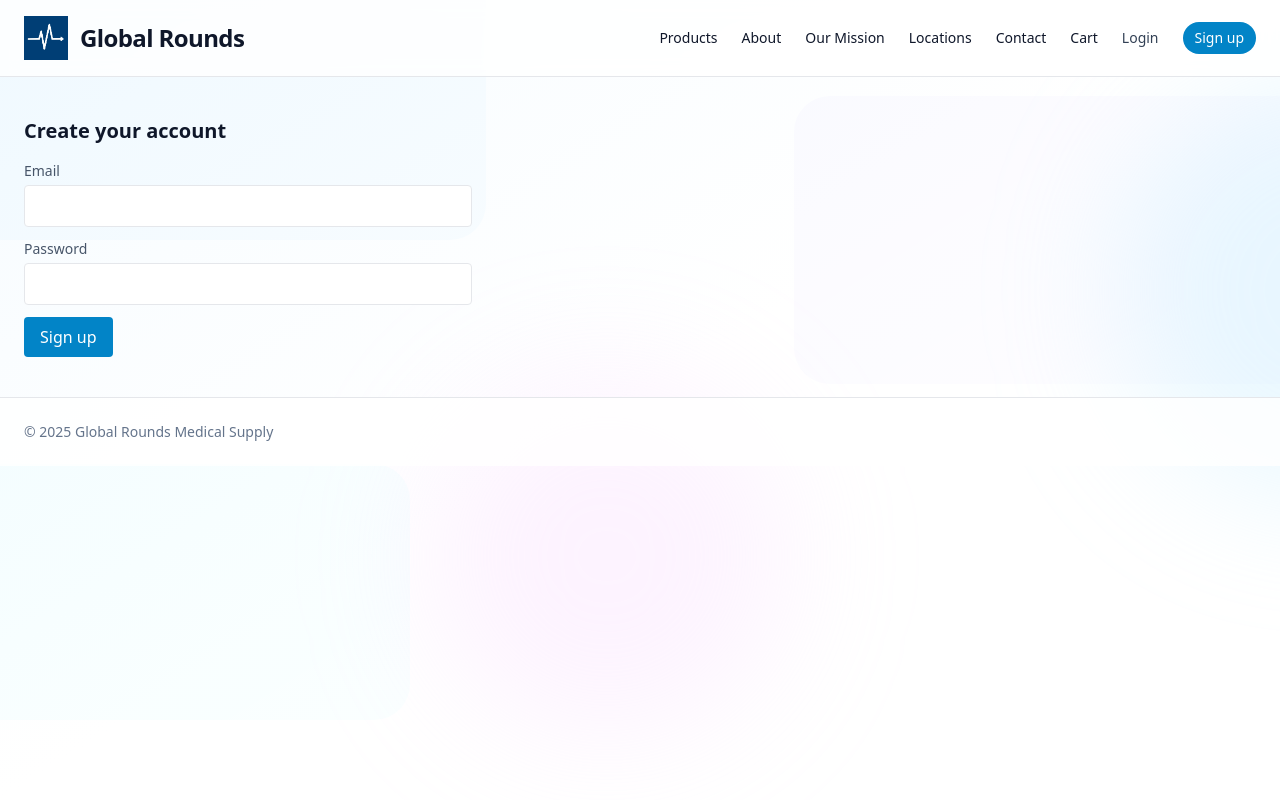
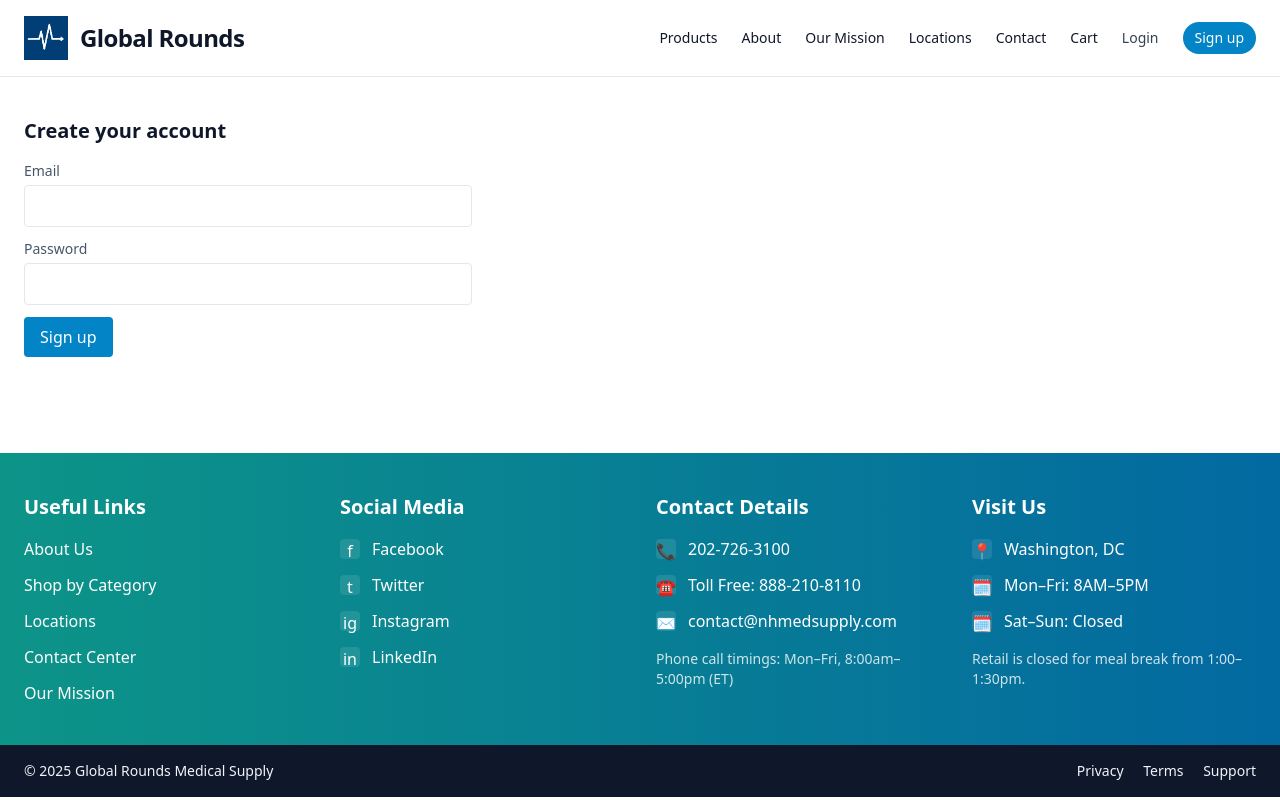
Before and after one commit to lenawsong/global-rounds, a FastAPI app: page /signup in a window 1280 px wide. Run offline with FastAPI, Linux system fonts and the light colour scheme; some libraries are stand-ins or nearby versions.

Commit message:
added base

```diff
--- a/app/templates/base.html
+++ b/app/templates/base.html
@@ -8,38 +8,13 @@
   <!-- Tailwind CDN -->
   <script src="https://cdn.tailwindcss.com"></script>
 
-  <!-- Streaml-style layered background (soft color blocks + gentle gradients) -->
+  <!-- Optional: system font for crisp type -->
   <style>
-    .bg-streaml { position: relative; min-height: 100%; isolation: isolate; }
-    .bg-streaml > .layer {
-      position: fixed; /* full-bleed layers */
-      inset: 0; z-index: -1; pointer-events: none;
-    }
-    .bg-streaml .block { position: absolute; border-radius: 28px; filter: saturate(110%); }
-    @media (min-width: 768px) { .bg-streaml .block { border-radius: 36px; } }
+    html{font-family:ui-sans-serif,-apple-system,BlinkMacSystemFont,"Segoe UI",Roboto,Helvetica,Arial}
   </style>
 </head>
 
-<body class="bg-white text-slate-900 bg-streaml">
-  <!-- Layer 1: base -->
-  <div class="layer">
-    <div class="absolute inset-0 bg-white"></div>
-  </div>
-
-  <!-- Layer 2: color blocks -->
-  <div class="layer">
-    <div class="block left-[-6%] top-[-4%] w-[44vw] h-[34vh] bg-sky-50"></div>
-    <div class="block right-[-4%] top-[12%] w-[42vw] h-[36vh] bg-violet-50"></div>
-    <div class="block left-[-8%] bottom-[10%] w-[40vw] h-[32vh] bg-cyan-50"></div>
-  </div>
-
-  <!-- Layer 3: gentle gradient washes -->
-  <div class="layer">
-    <div class="absolute inset-0 bg-gradient-to-br from-sky-50/60 via-white/70 to-white"></div>
-    <div class="absolute right-[-20%] top-[10%] h-[420px] w-[420px] rounded-full bg-sky-200/30 blur-3xl"></div>
-    <div class="absolute left-1/3 bottom-[8%] h-[360px] w-[360px] rounded-full bg-fuchsia-200/25 blur-3xl"></div>
-  </div>
-
+<body class="bg-white text-slate-900">
   <!-- Header -->
   <header class="border-b bg-white/80 backdrop-blur">
     <div class="max-w-7xl mx-auto px-4 md:px-6 py-4 flex items-center justify-between">
@@ -64,7 +39,7 @@
         {% endif %}
       </nav>
 
-      <!-- Mobile nav -->
+      <!-- Mobile nav (simple) -->
       <nav class="sm:hidden flex items-center gap-3 text-sm">
         <a href="/catalog" class="hover:underline">Products</a>
         <a href="/cart" class="hover:underline">Cart</a>
@@ -85,13 +60,108 @@
   {% endif %}
 
   <!-- Page content -->
-  <main class="max-w-7xl mx-auto px-4 md:px-6 py-10">
+  <main class="max-w-7xl mx-auto px-4 md:px-6 py-8 md:py-10">
     {% block content %}{% endblock %}
   </main>
 
-  <footer class="border-t bg-white/80">
-    <div class="max-w-7xl mx-auto px-4 md:px-6 py-6 text-sm text-slate-500">
-      © 2025 Global Rounds Medical Supply
+  <!-- Footer -->
+  <footer class="mt-14">
+    <!-- Top: 4-column info bar -->
+    <div class="bg-gradient-to-r from-teal-600 to-sky-700 text-white">
+      <div class="max-w-7xl mx-auto px-4 md:px-6 py-10">
+        <div class="grid gap-8 md:grid-cols-4">
+          <!-- Useful Links -->
+          <div>
+            <h4 class="text-xl font-semibold mb-4">Useful Links</h4>
+            <ul class="space-y-3">
+              <li><a href="/about" class="hover:underline">About Us</a></li>
+              <li><a href="/catalog" class="hover:underline">Shop by Category</a></li>
+              <li><a href="/locations" class="hover:underline">Locations</a></li>
+              <li><a href="/contact" class="hover:underline">Contact Center</a></li>
+              <li><a href="/mission" class="hover:underline">Our Mission</a></li>
+            </ul>
+          </div>
+
+          <!-- Social Media -->
+          <div>
+            <h4 class="text-xl font-semibold mb-4">Social Media</h4>
+            <ul class="space-y-3">
+              <li class="flex items-center gap-3">
+                <span class="h-5 w-5 grid place-items-center rounded bg-white/10">f</span>
+                <a class="hover:underline" href="#" aria-label="Facebook">Facebook</a>
+              </li>
+              <li class="flex items-center gap-3">
+                <span class="h-5 w-5 grid place-items-center rounded bg-white/10">t</span>
+                <a class="hover:underline" href="#" aria-label="Twitter">Twitter</a>
+              </li>
+              <li class="flex items-center gap-3">
+                <span class="h-5 w-5 grid place-items-center rounded bg-white/10">ig</span>
+                <a class="hover:underline" href="#" aria-label="Instagram">Instagram</a>
+              </li>
+              <li class="flex items-center gap-3">
+                <span class="h-5 w-5 grid place-items-center rounded bg-white/10">in</span>
+                <a class="hover:underline" href="#" aria-label="LinkedIn">LinkedIn</a>
+              </li>
+            </ul>
+          </div>
+
+          <!-- Contact Details -->
+          <div>
+            <h4 class="text-xl font-semibold mb-4">Contact Details</h4>
+            <ul class="space-y-3">
+              <li class="flex items-center gap-3">
+                <span class="h-5 w-5 grid place-items-center rounded bg-white/10">📞</span>
+                <span>202-726-3100</span>
+              </li>
+              <li class="flex items-center gap-3">
+                <span class="h-5 w-5 grid place-items-center rounded bg-white/10">☎️</span>
+                <span>Toll Free: 888-210-8110</span>
+              </li>
+              <li class="flex items-center gap-3">
+                <span class="h-5 w-5 grid place-items-center rounded bg-white/10">✉️</span>
+                <a class="hover:underline" href="mailto:contact@nhmedsupply.com">contact@nhmedsupply.com</a>
+              </li>
+            </ul>
+            <p class="text-white/80 text-sm mt-4">
+              Phone call timings: Mon–Fri, 8:00am–5:00pm (ET)
+            </p>
+          </div>
+
+          <!-- Visit Us -->
+          <div>
+            <h4 class="text-xl font-semibold mb-4">Visit Us</h4>
+            <ul class="space-y-3">
+              <li class="flex items-center gap-3">
+                <span class="h-5 w-5 grid place-items-center rounded bg-white/10">📍</span>
+                <span>Washington, DC</span>
+              </li>
+              <li class="flex items-center gap-3">
+                <span class="h-5 w-5 grid place-items-center rounded bg-white/10">🗓</span>
+                <span>Mon–Fri: 8AM–5PM</span>
+              </li>
+              <li class="flex items-center gap-3">
+                <span class="h-5 w-5 grid place-items-center rounded bg-white/10">🗓</span>
+                <span>Sat–Sun: Closed</span>
+              </li>
+            </ul>
+            <p class="text-white/80 text-sm mt-4">
+              Retail is closed for meal break from 1:00–1:30pm.
+            </p>
+          </div>
+        </div>
+      </div>
+    </div>
+
+    <!-- Bottom bar -->
+    <div class="bg-slate-900 text-slate-100">
+      <div class="max-w-7xl mx-auto px-4 md:px-6 py-4 flex flex-col sm:flex-row items-center justify-between gap-3">
+        <p class="text-xs sm:text-sm">© {{ 2025 }} Global Rounds Medical Supply</p>
+        <div class="text-xs sm:text-sm space-x-4">
+          <a href="/privacy" class="hover:underline">Privacy</a>
+          <a href="/terms" class="hover:underline">Terms</a>
+          <a href="/contact" class="hover:underline">Support</a>
+        </div>
+      </div>
     </div>
   </footer>
 </body>
```
